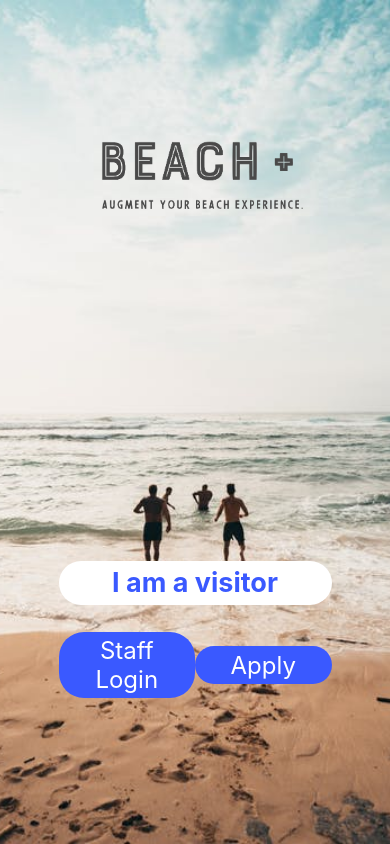
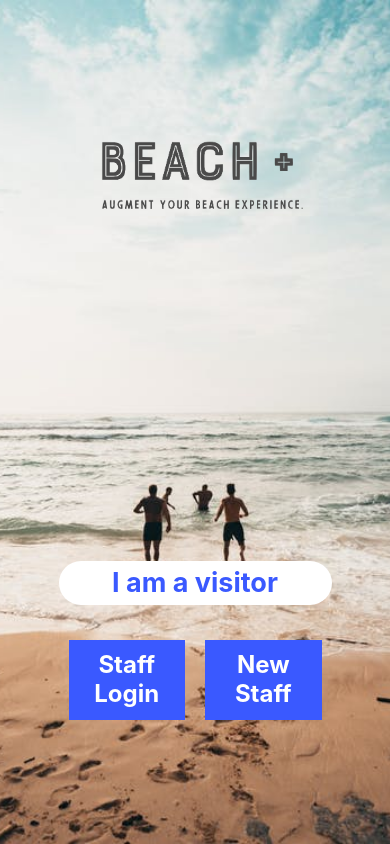
Before and after one commit to eun-chae-s/CoastalHacksApp, a React Native app: screen /Home in a window 390 px wide. Built offline with nearby package versions, Linux system fonts and the light colour scheme.

Commit message:
Adjusting the locations of elements

```diff
--- a/components/Home.js
+++ b/components/Home.js
@@ -5,7 +5,7 @@ import { Alert } from 'react-native'
 const Home = ({ navigation }) => {
 
     const visitorPressed = () => {
-        navigation.navigate('NewsL')
+        navigation.navigate('NewsV')
     }
 
     const staffPressed = () => {
@@ -36,7 +36,7 @@ const Home = ({ navigation }) => {
                             <Text style={styles.staff}>Staff Login</Text>
                         </TouchableOpacity>
                         <TouchableOpacity onPress={applyPressed} style={styles.staffButtons}>
-                            <Text style={styles.staff}>Apply</Text>
+                            <Text style={styles.staff}>New Staff</Text>
                         </TouchableOpacity>
                     </View>
                 </View>
@@ -60,7 +60,7 @@ const styles = StyleSheet.create(
     buttonContainer:{
         marginTop: '55%',
         width: '70%',
-        alignSelf: 'center'
+        alignSelf: 'center',
     },
     visitor: {
         backgroundColor: 'white',
@@ -85,14 +85,17 @@ const styles = StyleSheet.create(
         flex: 1,
         justifyContent: 'center',
         alignItems: 'center',
+        margin: 10,
+        borderRadius: 25,
     },
     staff: {
         backgroundColor: '#3A59FF',
         color: 'white',
         width: "100%",
-        borderRadius: 25,
+        height: 80,
         textAlign: 'center',
-        padding: "3%",
+        padding: 10,
+        fontWeight: 'bold',
         fontSize: 24,
         marginTop: '10%',
         paddingHorizontal: '5%'
--- a/components/Register.js
+++ b/components/Register.js
@@ -37,7 +37,7 @@ const Register = ({ navigation }) => {
         setErrortext('');
         if (!userName) {
             alert('Incomplete fields');
-            setErrortext('Name is Required');
+            setErrortext('*Name is Required*');
             return;
         }
         if (!userPassword) {
@@ -109,7 +109,7 @@ const Register = ({ navigation }) => {
                             height: 100,
                             resizeMode: 'contain',
                             marginBottom: 0,
-                            marginTop:20
+                            marginTop:50
                         }}
                     />
                 </View>
@@ -209,6 +209,7 @@ const styles = StyleSheet.create({
         marginLeft: 35,
         marginRight: 35,
         margin: 10,
+        justifyContent: 'center'
     },
     buttonStyle: {
         backgroundColor: 'powderblue',
@@ -258,6 +259,7 @@ const styles = StyleSheet.create({
         borderWidth: 1,
         borderRadius: 30,
         borderColor: '#fff8dc',
+        backgroundColor: 'white'
     },
     errorTextStyle: {
         color: 'red',
```
